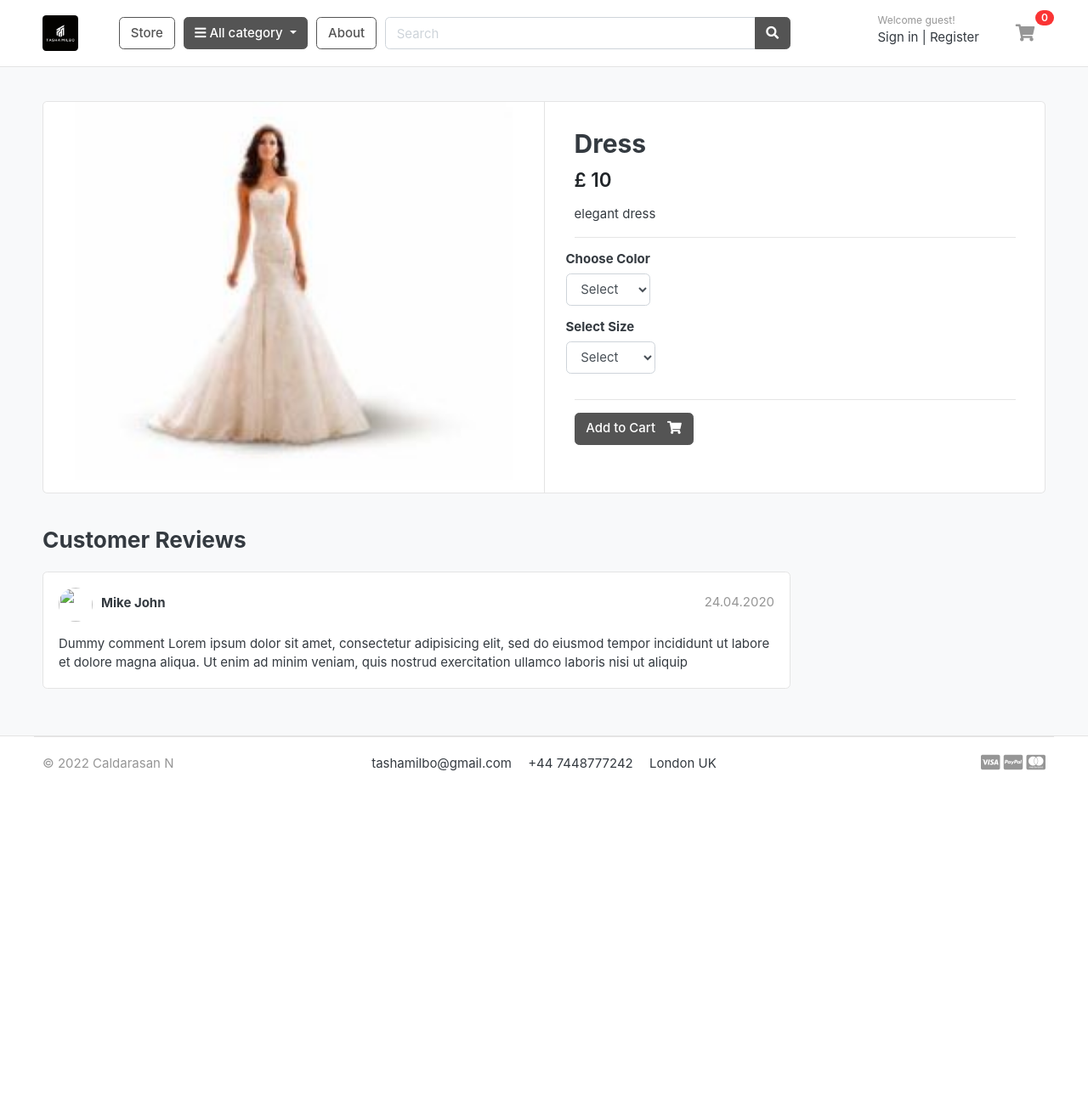
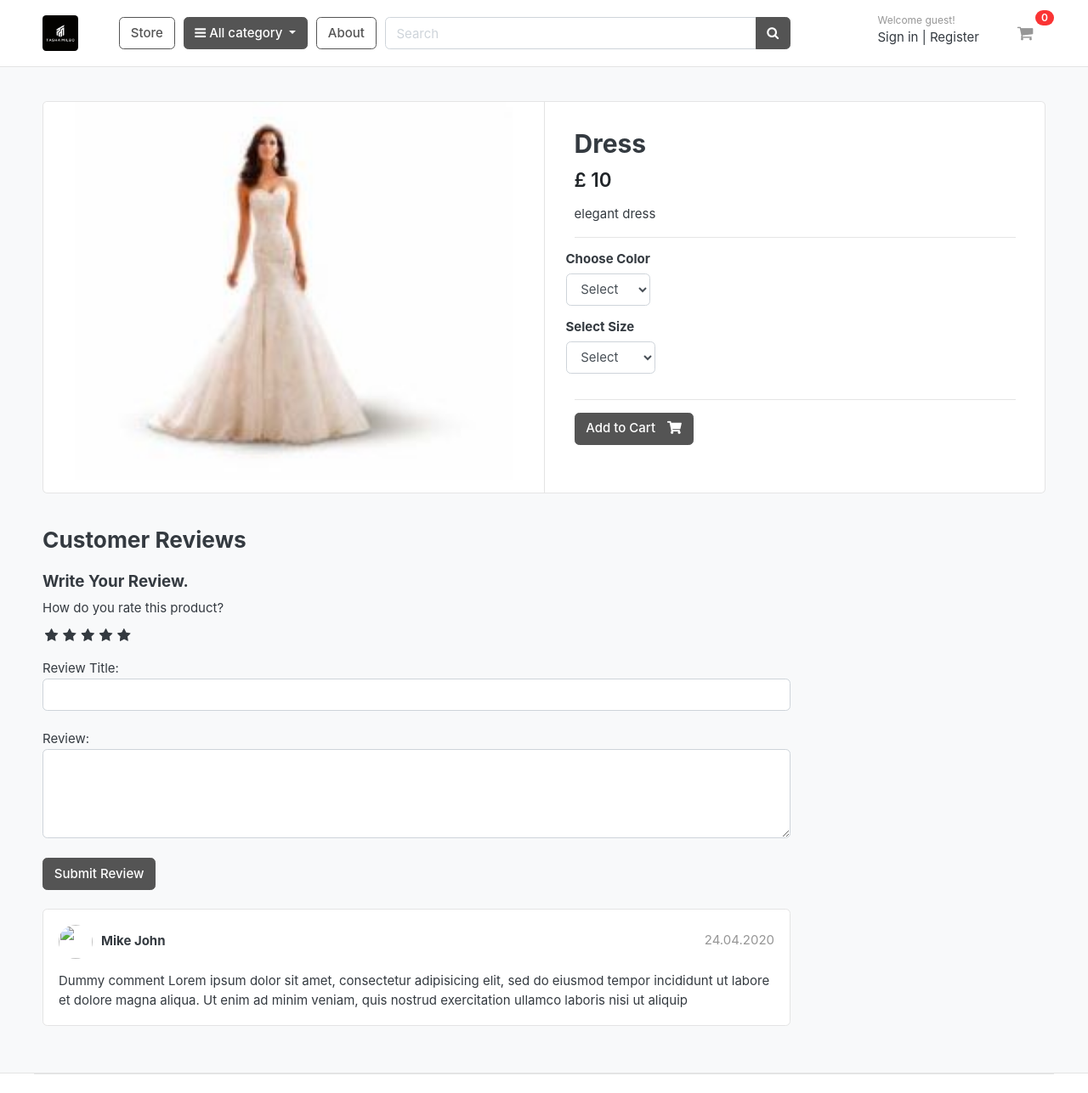
Before and after one commit to Nicolae77/TashaMilbo-app, a Django app: a page that uses templates/base.html in a window 1280 px wide. Shown: the top 1287 px of the page at 85% size. Before the commit the page ends 908 px from the top, so only its background shows below. Run offline with Django 3.2, Linux system fonts and the light colour scheme; data comes from the database, SQL or seed files in the repository; data that the repository does not hold is empty; some libraries are stand-ins or nearby versions; some web fonts are replaced.

Commit message:
Making Rating Stars

```diff
--- /dev/null
+++ b/tashamilbo/static/css/custom.css
@@ -0,0 +1,42 @@
+/* Hide radio buttons */
+.rate > input {
+    display: none;
+}
+
+.rate{
+    display: inline-block;
+    border: 0;
+}
+
+.rate > label{
+    float: right;
+}
+
+/* Showing the stars */
+.rate > label:before{
+    display: inline-block;
+    font-size: 1.1rem;
+    font-family: FontAwesome;
+    content: "\f005";
+    margin: 0;
+    padding: 0.3rem .2rem;
+    cursor: pointer;
+}
+
+/* Half star */
+.rate .half:before{
+    content: "\f089";
+    position: absolute;
+    padding-right: 0;
+}
+
+/* Click and Hover */
+input:checked ~ label, label:hover ~ label{
+    color: #ffb503;
+}
+
+/* Hover Hightlight */
+input:checked + label:hover, input:checked ~ label:hover,input:checked ~ label:hover ~ label,
+label:hover ~ input:checked ~ label{
+    color: #cc9000;
+}
--- a/templates/base.html
+++ b/templates/base.html
@@ -29,6 +29,9 @@
 
 <link href="{% static 'css/responsive.css' %}" rel="stylesheet" media="only screen and (max-width: 1200px)" />
 
+<link href="{% static 'css/custom.css' %}" rel="stylesheet" type="text/css"/>
+
+<link rel="stylesheet" href="https://cdnjs.cloudflare.com/ajax/libs/font-awesome/4.7.0/css/font-awesome.min.css">
 <!-- custom javascript -->
 <script src="{% static 'js/script.js' %}" type="text/javascript"></script>
 
--- a/templates/store/product_detail.html
+++ b/templates/store/product_detail.html
@@ -78,6 +78,40 @@
 
                 </header>
 
+                <form action="" method="POST">
+                    {% csrf_token %}
+                    <h5>Write Your Review.</h5>
+
+                    <div>
+                        <!-- Rating stars -->
+                        <label for="">How do you rate this product?</label>
+                        <br>
+                        <div class="rate">
+                            <input type="radio" name="rating" id="rating10" value="5" required><label for="rating10" title="5"></label>
+                            <input type="radio" name="rating" id="rating9" value="4.5" required><label for="rating9" title="4.5" class="half"></label>
+                            <input type="radio" name="rating" id="rating8" value="4" required><label for="rating8" title="4"></label>
+                            <input type="radio" name="rating" id="rating7" value="3.5" required><label for="rating7" title="3.5" class="half"></label>
+                            <input type="radio" name="rating" id="rating6" value="3" required><label for="rating6" title="3"></label>
+                            <input type="radio" name="rating" id="rating5" value="2.5" required><label for="rating5" title="2.5" class="half"></label>
+                            <input type="radio" name="rating" id="rating4" value="2" required><label for="rating4" title="2"></label>
+                            <input type="radio" name="rating" id="rating3" value="1.5" required><label for="rating3" title="1.5" class="half"></label>
+                            <input type="radio" name="rating" id="rating2" value="1" required><label for="rating2" title="1"></label>
+                            <input type="radio" name="rating" id="rating1" value="0.5" required><label for="rating1" title="0.5" class="half"></label>
+                        </div>
+                         <br>
+                        Review Title:
+                        <input type="text" class="form-control" name="subject">
+                        <br>
+                        Review:
+                        <textarea name="review" rows="4" class="form-control"></textarea>
+                        <br>
+                        <input type="submit" value="Submit Review" class="btn btn-secondary">
+
+
+                    </div>
+
+                </form>
+                <br>
                 <article class="box mb-3">
                     <div class="icontext w-100">
                         <img src="" class="img-xs icon rounded-circle">
```
Also changed, not shown: store/forms.py (added, +7 -0 lines). Lines whose indentation alone changed are shown as unchanged.
